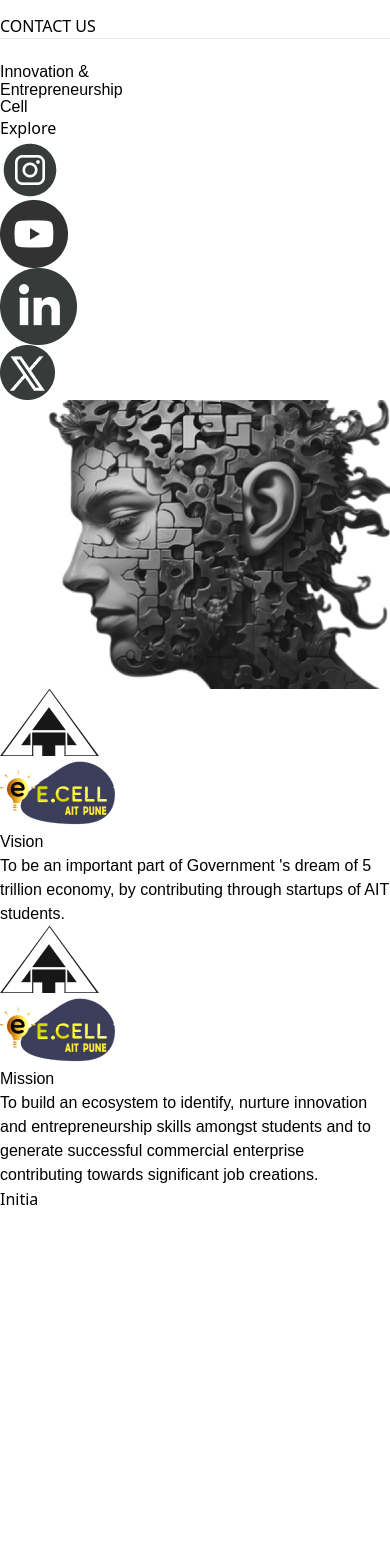
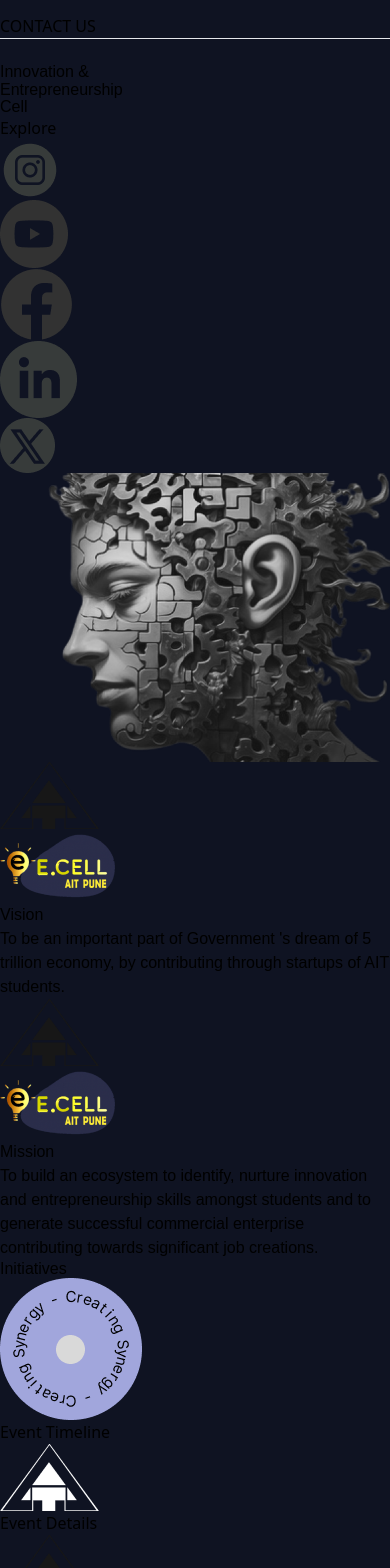
Before and after one commit to I-E-Cell/Vite-Ecell, a React (Vite) app: page / in a window 390 px wide. Shown: the part 430-1998 px from the top of the page. Before the commit the page ends 1641 px from the top, so only its background shows below. Built offline with nearby package versions, Linux system fonts and the light colour scheme.

Commit message:
added initiatives

```diff
--- a/src/Components/Hero.jsx
+++ b/src/Components/Hero.jsx
@@ -2,6 +2,8 @@ import React from 'react'
 import puzzel from '../assets/puzzle.png'
 import youtube from '../assets/youtube.png'
 import x from '../assets/x.png'
+import fb from '../assets/fb.png'
+
 import insta from '../assets/insta.png'
 import linkedin from '../assets/linkedin.png'
 
@@ -47,13 +49,16 @@ const Hero = () => {
                                     <img className='icons w-12 relative left-[40%]' src={youtube} alt="" />
                                 </a>
                                 <a href="">
-                                    <img className='icons w-14 relative -top-3 left-[67%]' src={linkedin} alt="" />
+                                    <img className='icons w-12  -top-[10px] relative left-[16.5%]' src={fb} alt="" />
                                 </a>
                                 <a href="">
-                                    <img className='icons w-11 -top-3 relative left-[25%]' src={x} alt="" />
+                                    <img className='icons w-14 relative -top-9  left-[67%]' src={linkedin} alt="" />
+                                </a>
+                                <a href="">
+                                    <img className='icons w-11 -top-9  relative left-[27%]' src={x} alt="" />
                                 </a>
                             </div>
-                            <img className='lg:w-[28em] w-[22em] relative mx-auto' src={puzzel} alt="" />
+                            <img className='lg:w-[28em] -top-9 w-[22em] relative mx-auto' src={puzzel} alt="" />
 
                         </div>
 
--- a/src/Components/Initia.jsx
+++ b/src/Components/Initia.jsx
@@ -1,8 +1,55 @@
 import React from 'react'
+import circle from '../assets/circle.png'
+import ait from "../assets/AIT.png"
+import aitb from "../assets/aitb.png"
+
+
+import ecell_logo from "../assets/Copy of logo 6.png";
+
 
 const Initia = () => {
   return (
-    <div>Initia</div>
+    <div className=''>
+      <div className='flex gap-3 md:gap-28 lg:gap-40 ml-[15%] justify-center'>
+        <h1 className='textt font-semibold text-[45px] text-center text-white'>Initiatives</h1>
+        <img className='w-20' src={circle} alt="" />
+
+      </div>
+      <div className='flex  top-10 flex-col md:flex-row  gap-10 md:gap-16 gap justify-center relative mx-auto '>
+
+        <div className=' relative mx-auto md:mx-0 w-[92%] md:w-[40%] h-[20em] rounded-2xl bg-[#21242E]'>
+
+          <div className='  relative flex flex-row gap-2 top-1 '>
+            <h1 className='rounded-full top-1 left-2 relative shadow-white shadow-sm xl border-[0.5px] p-1 px-3 text-sm border-[#656565] text-white font-thin'>Event Timeline </h1>
+          </div>
+          <div className='absolute h-[20%] md:h-[23.5%] min-w-[60px] w-[17.5%]  md:w-[12.5%] top-[1%] left-[82%] md:left-[87%] border-[8px] border-[#0F1322] bg-[#21242E] rounded-2xl'>
+            <img className='w-[70%] h-[50%] relative mx-auto my-[9px]' src={ait} alt="" />
+
+          </div>
+
+
+        </div>
+
+
+        <div className='relative mx-auto md:mx-0 w-[92%] md:w-[40%] h-[20em]  rounded-2xl bg-[#86C8D3]'>
+
+          <div className='  relative flex flex-row gap-2 top-1 '>
+            <h1 className='rounded-full top-1 left-2 relative shadow-[#323232] shadow-sm xl border-[0.5px] p-1 px-3 text-sm border-[#323232] text-[#000000] font-thin'>Event Details </h1>
+          </div>
+          <div className='absolute h-[20%] md:h-[23.5%] min-w-[60px] w-[17.5%]  md:w-[12.5%] top-[1%] left-[82%] md:left-[87%] border-[8px] border-[#0F1322] bg-[#86C8D3] rounded-2xl'>
+            <img className='w-[70%] h-[50%] relative mx-auto my-[9px]' src={aitb} alt="" />
+          </div>
+
+
+
+
+        </div>
+      </div>
+
+
+
+    </div>
+
   )
 }
 
--- a/src/Components/Moto.jsx
+++ b/src/Components/Moto.jsx
@@ -4,8 +4,8 @@ import ecell_logo from "../assets/Copy of logo 6.png";
 
 const Moto = () => {
     return (
-        <div className='bg-[#0F1322] moto h-[100vh] w-[100%]'>
-            <div className='flex  top-10 flex-col md:flex-row gap-28 mg:gap-16 gap justify-center relative mx-auto'>
+        <div className='bg-[#0F1322] moto h-[90vh] md:h-[47vh] w-[100%] '>
+            <div className='flex  top-10 flex-col md:flex-row gap-28 md:gap-16 gap justify-center relative mx-auto'>
                 <div className='w-[21em] relative mx-auto md:mx-0 md:w-[27em] lg:w-[30em] h-[10em] rounded-2xl bg-[#D2AD93]'>
 
                     <div className='absolute flex flex-row gap-2 left-[72%] md:left-[76%] top-1 justify-end'>
--- a/src/index.css
+++ b/src/index.css
@@ -17,7 +17,9 @@
 
 
 
-
+body{
+    background-color: #0F1322;
+}
 
 
 
```
Also changed, not shown: src/assets/circle.png (added), src/assets/fb.png (added).
